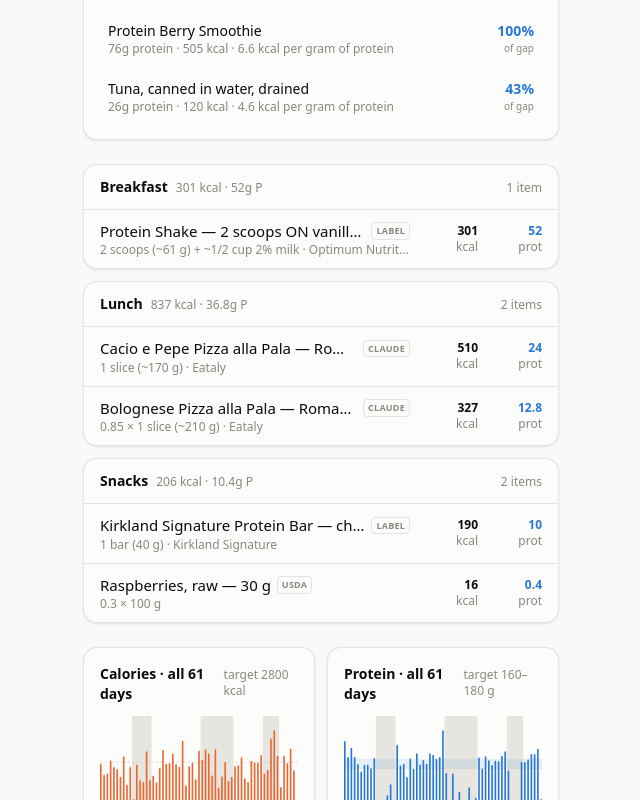
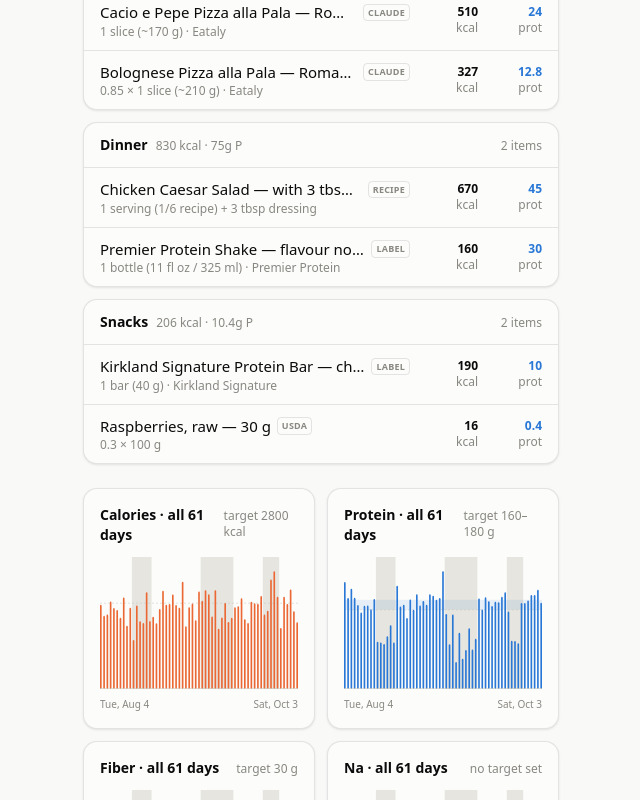
Before and after one commit to soldoutbudokan/Health, a Next.js app: page /Health/ in a window 1280 px wide. Shown: the part 980-1780 px from the top of the page, without its empty margins (69-709 px from the left). Built offline with nearby package versions, Linux system fonts and the light colour scheme.

Commit message:
Log Oct 3 dinner: chicken Caesar meal prep and a Premier shake
Adds the Caesar meal prep to recipes.ts from the Templates recipe, one
entry per nutrition column (salad only, with 3 tbsp dressing). Fibre and
sodium are derived from the ingredient list; the marinated chicken is the
sodium unknown.

```diff
--- a/src/data/recipes.ts
+++ b/src/data/recipes.ts
@@ -44,6 +44,26 @@ export const RECIPE_FOODS: Food[] = [
     macros: { calories: 550, protein: 28, carbs: 42, fat: 30, fiber: 3.5, sodium: 1115 },
     note: "Scales linearly — 1 serving per patty. Varies with tortilla size and cheese. Fibre and sodium estimated from the ingredient list: the Beyond patty's own label (2 g fibre, 390 mg sodium), ~70 g of flour tortilla sized from the stated carbs (~545 mg), and ~1 oz cheese. Excludes the chilli oil and the salt on the patty.",
     tags: ["vegetarian", "mexican", "quesadilla", "beyond"],
+  },
+  {
+    id: "recipe-chicken-caesar-salad",
+    name: "Chicken Caesar Salad",
+    variant: "salad only",
+    source: "recipe",
+    per: "1 serving (1/6 recipe), no dressing",
+    macros: { calories: 425, protein: 44, carbs: 20, fat: 19, fiber: 4, sodium: 1050 },
+    note: "Based on 6 servings with chicken breasts and finely grated Parmesan. Fibre and sodium estimated from the ingredient list: about 1 kg of romaine and the baguette croutons for the fibre; the store-bought marinated chicken (taken at ~400 mg/100 g raw), the croutons' bread and salt, and the Parmesan for the sodium. The marinade is the unknown, so read sodium as 700–1,500 mg. Thighs add ~40 kcal and 8 g fat.",
+    tags: ["salad", "caesar", "chicken", "romaine", "croutons", "meal prep", "dinner"],
+  },
+  {
+    id: "recipe-chicken-caesar-salad-dressing",
+    name: "Chicken Caesar Salad",
+    variant: "with 3 tbsp dressing",
+    source: "recipe",
+    per: "1 serving (1/6 recipe) + 3 tbsp dressing",
+    macros: { calories: 670, protein: 45, carbs: 21, fat: 45, fiber: 4, sodium: 1600 },
+    note: "Based on 6 servings. Fibre and sodium estimated from the ingredient list: the salad-only figures plus 3 tbsp from a 1½-cup batch of dressing, whose sodium is mostly the 0.8 tsp of salt, the mayo, the Dijon and the Worcestershire, about 180 mg a tablespoon. Each extra tablespoon adds ~80 kcal, 9 g fat and ~180 mg sodium. Read sodium as 1,200–2,100 mg.",
+    tags: ["salad", "caesar", "chicken", "romaine", "croutons", "dressing", "meal prep", "dinner"],
   },
   {
     id: "recipe-chicken-curry",
```
Also changed, not shown: data/log.csv.
